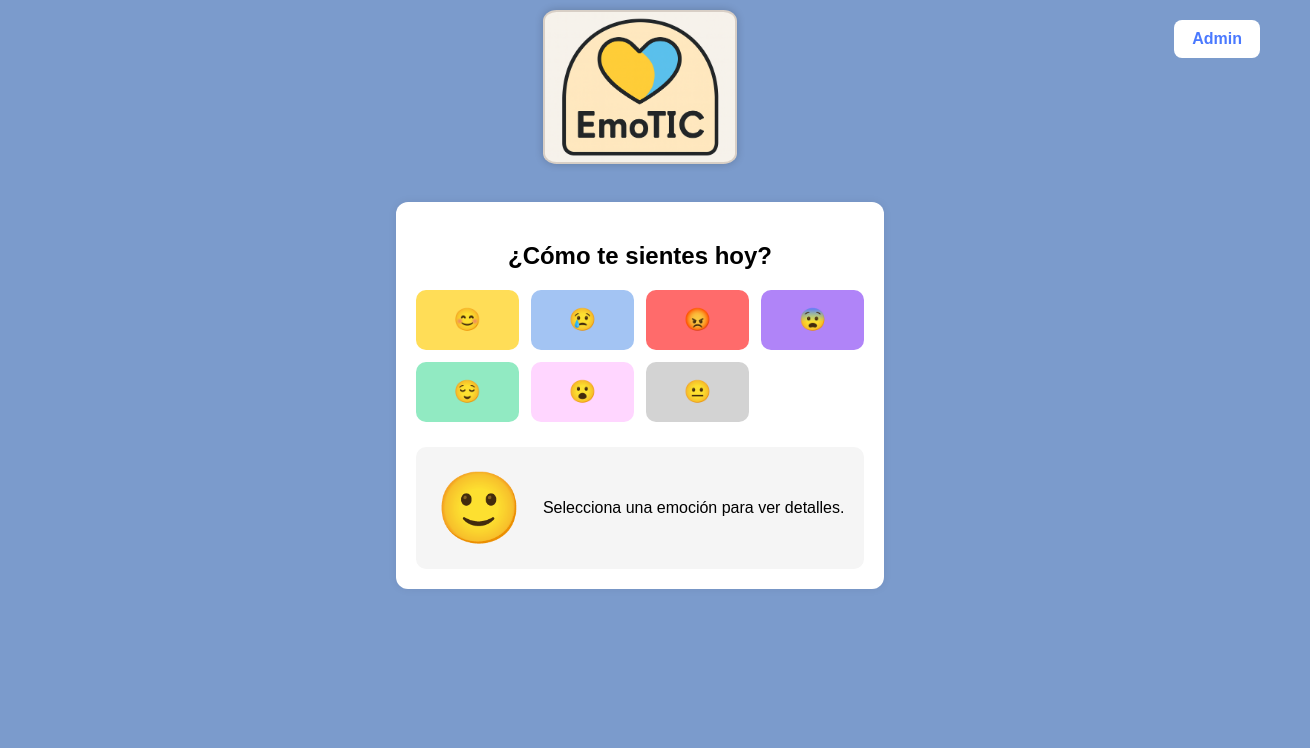
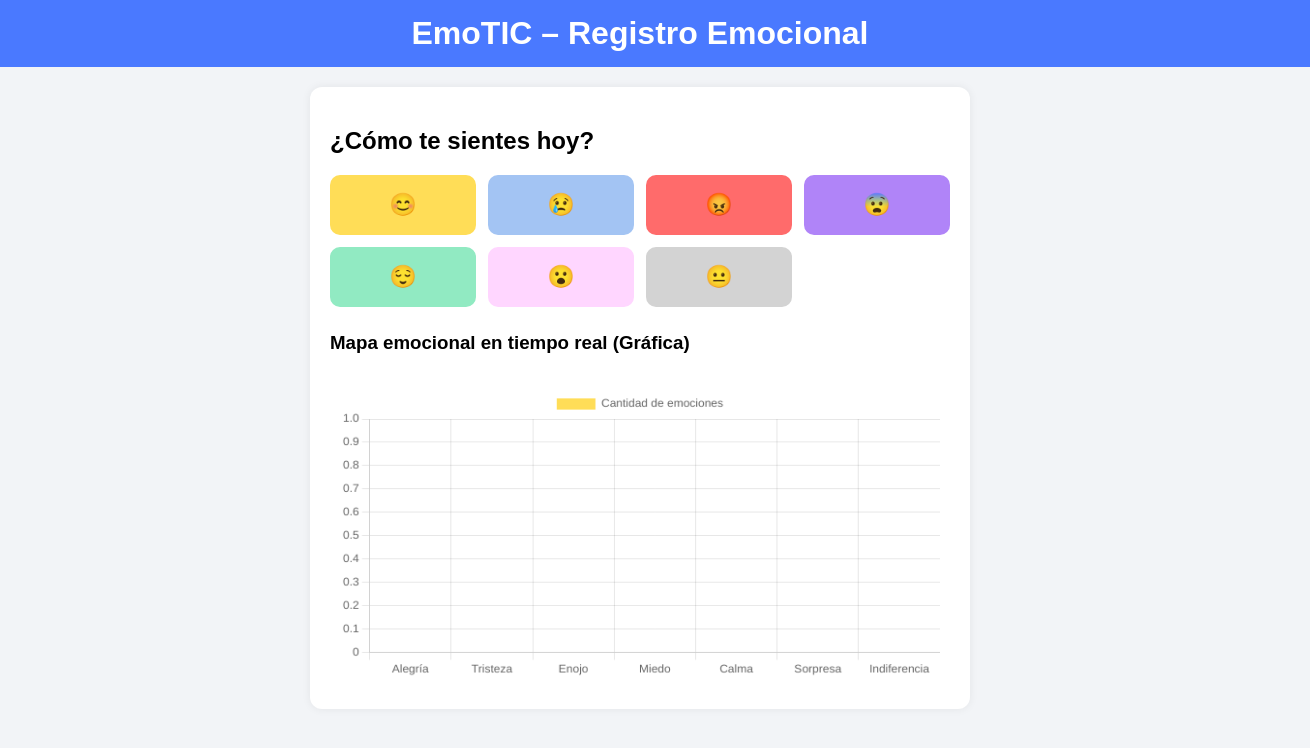
Before and after one commit to RexAwaitDelux/Emotic, a plain HTML site: page index.html in a window 1280 px wide. Shown: the whole page, 1310 px wide, since content can reach past the window. Drawn offline with nearby package versions, Linux system fonts and the light colour scheme.

Commit message:
Update index.html
Signed-off-by: RexAwaitDelux <deluxrexv2@gmail.com>

```diff
--- a/index.html
+++ b/index.html
@@ -2,12 +2,13 @@
 <html lang="es">
 <head>
 <meta charset="UTF-8">
-<title>EmoTIC – Registro Emocional</title>
+<title>EmoTIC – Prototipo</title>
+<script src="https://cdn.jsdelivr.net/npm/chart.js"></script>
 
 <style>
     body {
         font-family: Arial, sans-serif;
-        background: #7b9bcc;
+        background: #f2f4f7;
         margin: 0;
         padding: 0;
         display: flex;
@@ -15,53 +16,15 @@
         align-items: center;
     }
 
-    /* === BANNER === */
-    .header {
+    h1 {
+        background: #4a79ff;
+        color: white;
+        padding: 15px 30px;
         width: 100%;
-        background: #7b9bcc;
-        padding: 10px 0;
-        display: flex;
-        justify-content: center;
-        align-items: center;
-        position: relative;
+        text-align: center;
+        margin: 0;
     }
 
-    .banner {
-        text-align: center;
-        display: flex;
-        flex-direction: column;
-        align-items: center;
-    }
-
-    .banner .logo {
-        height: 150px;
-        width: 190px;
-        object-fit: cover;
-        border-radius: 7%;
-        background: rgb(216, 207, 198);
-        padding: 2px;
-        box-shadow: 0 0 8px #0003;
-        margin-bottom: 8px;
-    }
-
-    .btn-admin {
-        position: absolute;
-        right: 20px;
-        top: 20px;
-        background: white;
-        color: #4a79ff;
-        padding: 10px 18px;
-        border-radius: 8px;
-        text-decoration: none;
-        font-weight: bold;
-        transition: 0.2s;
-    }
-
-    .btn-admin:hover {
-        background: #dfe6ff;
-    }
-
-    /* === CONTENEDOR PRINCIPAL === */
     .container {
         max-width: 650px;
         background: white;
@@ -69,10 +32,8 @@
         margin-top: 20px;
         border-radius: 12px;
         box-shadow: 0 0 10px #0001;
-        text-align: center;
     }
 
-    /* === EMOJIS === */
     .emociones {
         display: grid;
         grid-template-columns: repeat(4, 1fr);
@@ -101,43 +62,20 @@
         border-left: 4px solid #4a79ff;
         margin-top: 10px;
         display: none;
-        text-align: left;
     }
 
-    /* === LENGUAJE CORPORAL === */
-    #lenguajeCorporalBox {
+    canvas {
         margin-top: 25px;
-        background: #f5f5f5;
-        padding: 20px;
+        background: #ffffff;
+        padding: 10px;
         border-radius: 10px;
-        text-align: center;
-    }
-
-    #emojiGrande {
-        font-size: 70px;
-    }
-
-    .info-box {
-        display: flex;
-        justify-content: center;
-        align-items: center;
-        gap: 20px;
     }
 </style>
-
 </head>
 <body>
 
-<!-- === BANNER === -->
-<div class="header">
-    <header class="banner">
-        <img src="logo.png" alt="Logo EmoTIC" class="logo">
-       </header>
+<h1>EmoTIC – Registro Emocional</h1>
 
-    <a href="login.html" class="btn-admin">Admin</a>
-</div>
-
-<!-- === CONTENIDO PRINCIPAL === -->
 <div class="container">
 
     <h2>¿Cómo te sientes hoy?</h2>
@@ -154,17 +92,9 @@
 
     <div id="mensaje"></div>
 
-    <!-- === LENGUAJE CORPORAL === -->
-    <div id="lenguajeCorporalBox">
+    <h3>Mapa emocional en tiempo real (Gráfica)</h3>
 
-        <div class="info-box">
-            <div id="emojiGrande">🙂</div>
-            <div>
-                <p id="infoCorporal">Selecciona una emoción para ver detalles.</p>
-                <p id="infoCalma" style="font-weight:bold; color:#4a79ff;"></p>
-            </div>
-        </div>
-    </div>
+    <canvas id="grafica" width="600" height="300"></canvas>
 
 </div>
 
@@ -189,48 +119,45 @@
         "Indiferencia": "A veces sentirse ‘neutral’ también es parte del día."
     };
 
-    const lenguajeCorporal = {
-        "Alegría": "<b>Alegría</b>",
-        "Tristeza": "<b>Tristeza</b>",
-        "Enojo": "<b>Enojo</b>",
-        "Miedo": "<b>Miedo</b>",
-        "Calma": "<b>Calma</b>",
-        "Sorpresa": "<b>Sorpresa</b>",
-        "Indiferencia": "<b>Indiferencia</b>"
-    };
+    // === CREACIÓN DEL GRÁFICO ===
+    const ctx = document.getElementById('grafica').getContext('2d');
 
+    let grafica = new Chart(ctx, {
+        type: 'bar',
+        data: {
+            labels: Object.keys(datos),
+            datasets: [{
+                label: 'Cantidad de emociones',
+                data: Object.values(datos),
+                backgroundColor: [
+                    '#ffdd57', '#a3c4f3', '#ff6b6b',
+                    '#b084f8', '#91eac2', '#ffd6ff', '#d3d3d3'
+                ]
+            }]
+        },
+        options: {
+            responsive: true,
+            scales: {
+                y: { beginAtZero: true }
+            }
+        }
+    });
 
-    const calmaTips = {
-        "Alegría": "Canaliza la energía haciendo algo creativo o compartiendo con otros.",
-        "Tristeza": "Respira profundo, toma agua y habla con alguien de confianza.",
-        "Enojo": "Inhala 4 segundos, exhala 6. Camina 2 minutos.",
-        "Miedo": "Respira lento y reconoce qué estás sintiendo.",
-        "Calma": "Mantén tu ritmo, estira tu cuerpo, disfruta este momento.",
-        "Sorpresa": "Respira y piensa un momento antes de reaccionar.",
-        "Indiferencia": "Activa tus sentidos: escucha música o mueve el cuerpo."
-    };
-
-    const emojis = {
-        "Alegría": "😊",
-        "Tristeza": "😢",
-        "Enojo": "😡",
-        "Miedo": "😨",
-        "Calma": "😌",
-        "Sorpresa": "😮",
-        "Indiferencia": "😐"
-    };
-
+    // === FUNCIÓN PARA REGISTRAR EMOCIÓN ===
     function registrar(emocion) {
-
         datos[emocion]++;
 
-        document.getElementById("mensaje").style.display = "block";
-        document.getElementById("mensaje").innerHTML =
-            `<b>${emocion}</b>: ${mensajes[emocion]}`;
+        let msg = document.getElementById("mensaje");
+        msg.style.display = "block";
+        msg.innerHTML = `<b>${emocion}</b>: ${mensajes[emocion]}`;
 
-        document.getElementById("emojiGrande").innerHTML = emojis[emocion];
-        document.getElementById("infoCorporal").innerHTML = lenguajeCorporal[emocion];
-        document.getElementById("infoCalma").innerHTML = calmaTips[emocion];
+        actualizarGrafica();
+    }
+
+    // === ACTUALIZAR GRÁFICA ===
+    function actualizarGrafica() {
+        grafica.data.datasets[0].data = Object.values(datos);
+        grafica.update();
     }
 </script>
 
```
